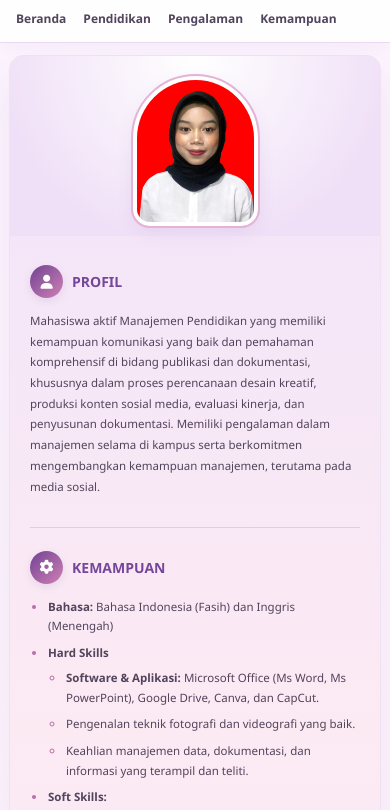
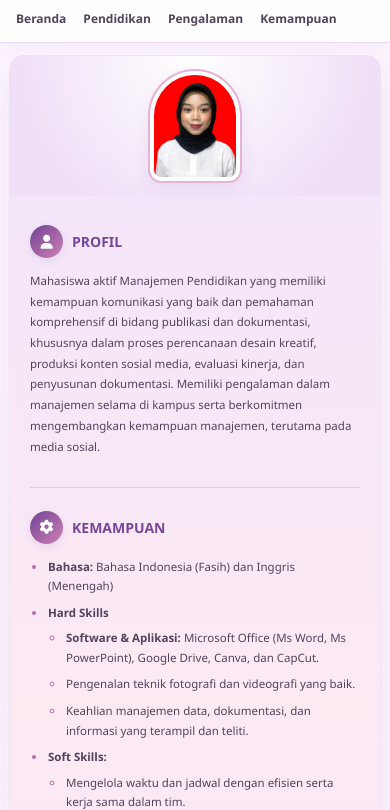
Before and after one commit to Khaylila290/CV-UTS-Kel-7, a plain HTML site: page index.html in a window 390 px wide. Shown: the part 52-862 px from the top of the page. Drawn offline with Linux system fonts and the light colour scheme; a script that the page names is missing.

Commit message:
Restore and update CSS styles for theme and layout
Restored and updated CSS styles for the theme, layout, and responsive design. Adjusted profile photo size and layout for better appearance on smaller screens.

```diff
--- a/style.css
+++ b/style.css
@@ -673,3 +673,33 @@ body {
     page-break-inside: avoid;
   }
 }
+/* FIX FOTO PROFIL - UKURAN KECIL */
+.cv-container .sidebar .profile-photo {
+  height: auto !important;
+  min-height: 0 !important;
+  padding: 15px 10px !important;
+  display: flex !important;
+  justify-content: center !important;
+  align-items: center !important;
+}
+
+.cv-container .sidebar .profile-img {
+  display: block !important;
+  width: 95px !important;
+  min-width: 0 !important;
+  max-width: 95px !important;
+  height: 115px !important;
+  max-height: 115px !important;
+  object-fit: cover !important;
+  border-radius: 48px 48px 12px 12px !important;
+  margin: 0 auto !important;
+}
+
+@media (max-width: 600px) {
+  .cv-container .sidebar .profile-img {
+    width: 90px !important;
+    max-width: 90px !important;
+    height: 110px !important;
+    max-height: 110px !important;
+  }
+}
```
